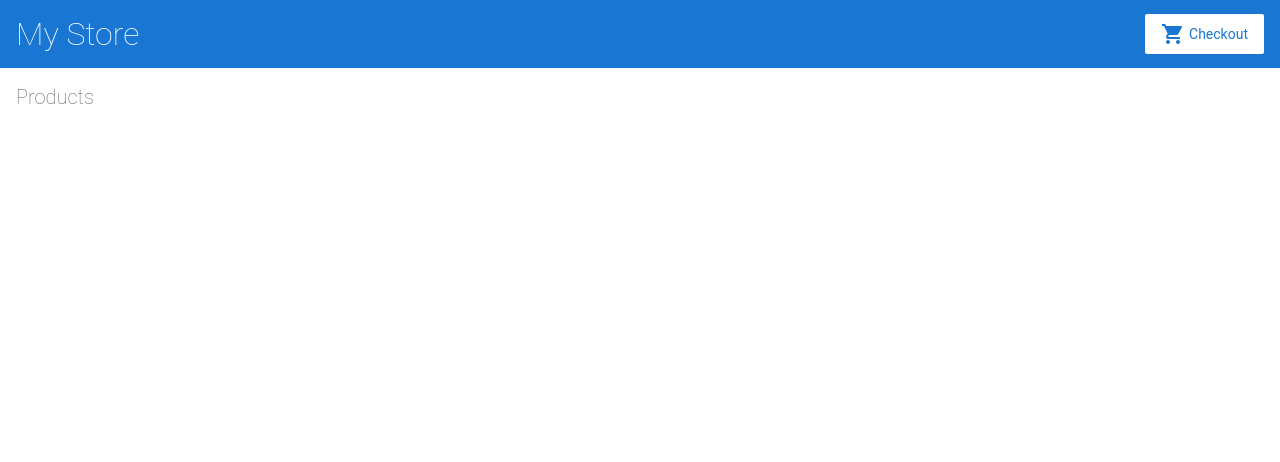
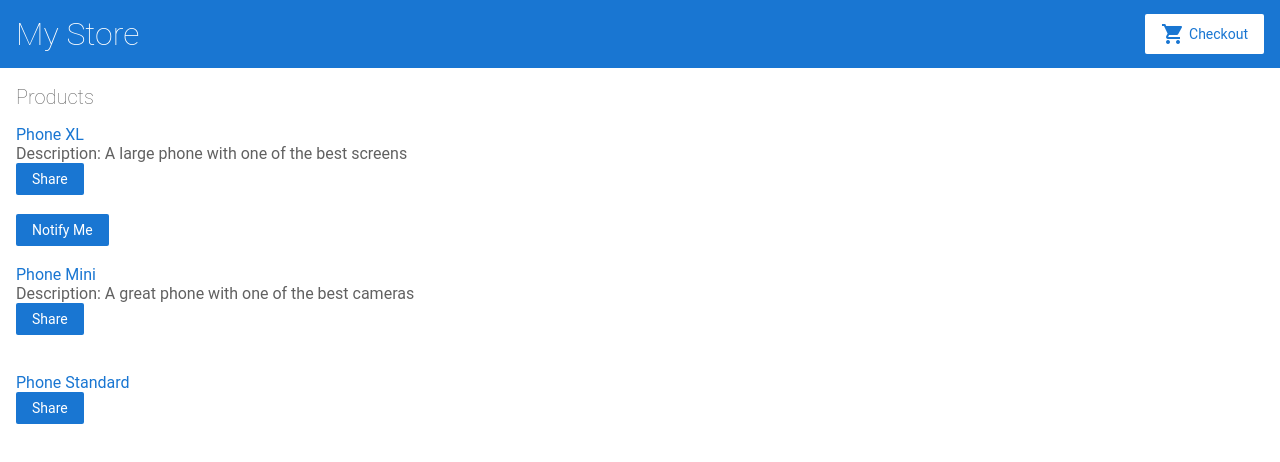
Before and after one commit to sonph05134/angular-ivy-demo_13_04_2021, an Angular app: page / in a window 1280 px wide. Shown: the top 462 px of the page. Built offline with nearby package versions, Linux system fonts and the light colour scheme.

Commit message:
3 files modified, 7 added

```diff
--- /dev/null
+++ b/src/app/product-alert/product-alert.component.html
@@ -0,0 +1,3 @@
+<div *ngIf = "product.price > 700">
+  <button (click)= "notify.emit()">Notify Me</button>
+</div>
--- /dev/null
+++ b/src/app/product-alert/product-alert.component.ts
@@ -0,0 +1,20 @@
+import { Component, EventEmitter, Input, OnInit, Output } from '@angular/core';
+
+
+@Component({
+  selector: 'app-product-alert',
+  templateUrl: './product-alert.component.html',
+  styleUrls: ['./product-alert.component.css']
+})
+export class ProductAlertComponent implements OnInit {
+  @Input()
+  product;
+  @Output()
+  notify = new EventEmitter;
+
+  constructor() { }
+
+  ngOnInit() {
+  }
+
+}
--- /dev/null
+++ b/src/app/product-details/product-details.component.html
@@ -0,0 +1,7 @@
+<h2>Product Details</h2>
+
+<div *ngIf="product">
+    <h3>{{ product.name }}</h3>
+  <h4>{{ product.price | currency }}</h4>
+  <p>{{ product.description }}</p>
+</div>
--- /dev/null
+++ b/src/app/product-details/product-details.component.ts
@@ -0,0 +1,29 @@
+import { Component, OnInit } from "@angular/core";
+import { ActivatedRoute } from '@angular/router';
+import { products } from "../products";
+
+@Component({
+  selector: "app-product-details",
+  templateUrl: "./product-details.component.html",
+  styleUrls: ["./product-details.component.css"]
+})
+export class ProductDetailsComponent implements OnInit {
+  product;
+  constructor(
+    private route:ActivatedRoute
+  ) {}
+
+  ngOnInit() {
+    const   routeParams = this.route.snapshot.paramMap;
+    const productIdFromRoute = Number( routeParams.get('productId'));
+
+    this.product = products.find(res => res.id === productIdFromRoute);
+  }
+  show(){
+    if(true){console.log('a','a');}else if(false){
+      console.log('ab','ab');
+    }else{
+
+    }
+  }
+}
--- a/src/app/product-list/product-list.component.html
+++ b/src/app/product-list/product-list.component.html
@@ -1 +1,30 @@
 <h2>Products</h2>
+
+<div *ngFor="let product of products">
+  <div>
+    <a [title]="product.name +' details'" [routerLink]="['/products',product.id]">{{product.name}}</a>
+  </div>
+  <!-- <h3>{{product.name}}</h3> -->
+  <div *ngIf="product.description">
+    Description: {{product.description}}
+  </div>
+  <button (click)="share(product)">Share</button>
+  <div>
+    <br />
+    <div>
+      <app-product-alert
+        [product]="product"
+        (notify)="(onNotify())"
+      ></app-product-alert>
+    </div>
+
+    <br />
+  </div>
+</div>
+<br />
+<div *ngIf="cbr">
+  <h1>show</h1>
+  <h3>
+    {{cbr.id}} || {{cbr.name}} || {{cbr.price}} || {{cbr.description}}
+  </h3>
+</div>
--- a/src/app/product-list/product-list.component.ts
+++ b/src/app/product-list/product-list.component.ts
@@ -7,12 +7,28 @@ import { products } from "../products";
   styleUrls: ["./product-list.component.css"]
 })
 export class ProductListComponent implements OnInit {
-  products = products;
-  constructor() {}
+  products = products ;
+  str: string;
+  cbr: {id:null,name:null,price:null,description:null};
 
-  ngOnInit() {}
 
-  share() {
-    window.alert("The product has been shared!");
+
+  constructor() {
+    this.cbr = null;
+    this.str = 'hello';
   }
+
+ngOnInit():void{
+
 }
+  share(res:any) {
+    this.cbr =  res;
+
+    // window.alert("The product has been shared!");
+  }
+
+   onNotify() {
+    window.alert('You will be notified when the product goes on sale');
+  }
+
+}
--- /dev/null
+++ b/src/assets/products.ts
@@ -0,0 +1,20 @@
+export const Products = [
+  {
+    id: 1,
+    name: 'Phone XL',
+    price: 799,
+    description: 'A large phone with one of the best screens'
+  },
+  {
+    id: 2,
+    name: 'Phone Mini',
+    price: 699,
+    description: 'A great phone with one of the best cameras'
+  },
+  {
+    id: 3,
+    name: 'Phone Standard',
+    price: 299,
+    description: ''
+  }
+];
```
Also changed, not shown: src/app/app.module.ts (+20 -16 lines), src/app/product-alert/product-alert.component.css (added), src/app/product-details/product-details.component.css (added).
